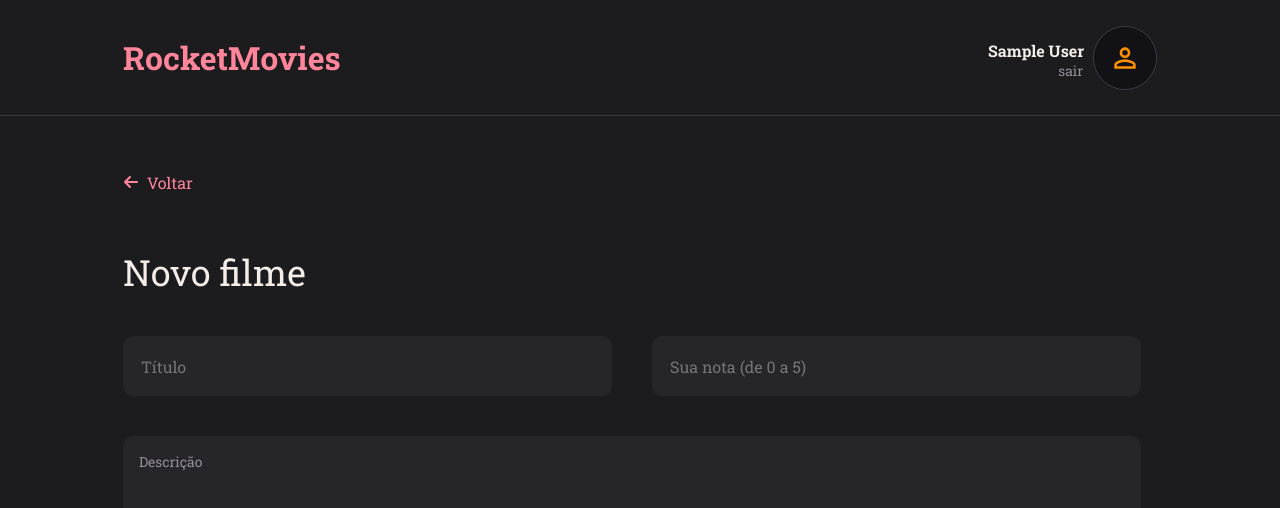
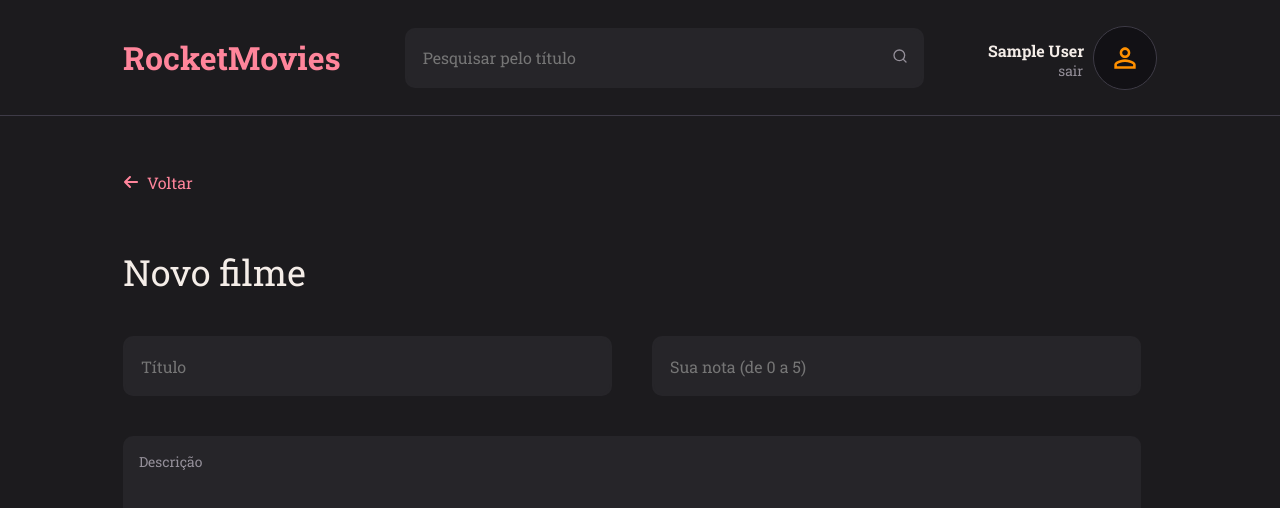
Before and after one commit to mfernandanll/rocketseat-stage09-frontend-rocketMovies, a React (Vite) app: page /createMovie in a window 1280 px wide. Shown: the top 508 px of the page. Built offline with nearby package versions, Linux system fonts and the light colour scheme; sample sign-in values are in the browser's storage.

Commit message:
Adding serach form and refactoring searchbar in header component

```diff
--- a/src/components/Header/index.tsx
+++ b/src/components/Header/index.tsx
@@ -1,19 +1,34 @@
-import { Brand, Container, Profile, Logout, Search } from "./styles";
+import { Brand, Container, Profile, Logout, SearchBar } from "./styles";
 import { useAuth } from '../../hooks/auth';
 import { useNavigate } from "react-router-dom";
-
+import { useForm } from 'react-hook-form';
 import { api } from "../../services/api";
 
 import avatarPlaceholder from "../../assets/avatar_placeholder.svg";
-import { ReactNode } from "react";
+import { ReactNode, useEffect } from "react";
+import { InputField } from "../InputField";
+import { FiSearch } from "react-icons/fi";
+
+import * as zod from 'zod'
+import { zodResolver } from "@hookform/resolvers/zod";
+
+const search = zod.object({
+  query: zod.string(),
+})
+
+export type SearchInfo = zod.infer<typeof search>
 
 interface HeaderProps {
-  children?: ReactNode
+  children?: ReactNode;
+  handleSearch: (data: SearchInfo) => void;
 }
 
-export function Header({ children }: HeaderProps) {
+export function Header({ handleSearch }: HeaderProps) {
   const { signOut, user } = useAuth();
   const navigation = useNavigate();
+  const { register, handleSubmit, watch } = useForm<SearchInfo>({
+    resolver: zodResolver(search),
+  })
 
   function handleSignOut() {
     navigation("/");
@@ -22,13 +37,30 @@ export function Header({ children }: HeaderProps) {
 
   const avatarUrl = user.avatar ? `${api.defaults.baseURL}/files/${user.avatar}` : avatarPlaceholder;
 
+  const query = watch('query');
+
+  useEffect(() => {
+    if (query === '') {
+      handleSubmit(handleSearch)();
+    }
+  }, [query, handleSubmit, handleSearch]);
+
   return (
     <Container>
       <Brand>
         <h1>RocketMovies</h1>
       </Brand>
 
-      <Search>{children}</Search>
+      <SearchBar onSubmit={handleSubmit(handleSearch)}>
+        <InputField
+          placeholder="Pesquisar pelo título"
+          type="text"
+          {...register('query')}
+        />
+        <button type="submit">
+          <FiSearch />
+        </button>
+      </SearchBar>
 
       <Profile to="/profile">
         <div>
--- a/src/components/Header/styles.ts
+++ b/src/components/Header/styles.ts
@@ -25,10 +25,19 @@ export const Brand = styled.div`
   font-weight: 700;
 `
 
-export const Search = styled.div`
+export const SearchBar = styled.form`
   display: flex;
   align-items: center;
   flex-grow: 1;
+  position: relative;
+
+  button {
+    background: transparent;
+    border: none;
+    color: ${({ theme }) => theme.COLORS.GRAY_100};
+    position: absolute;
+    right: 1rem;
+  }
 `;
 
 export const Profile = styled(Link)`
--- a/src/pages/Home/index.tsx
+++ b/src/pages/Home/index.tsx
@@ -1,12 +1,11 @@
 import { FiPlus } from "react-icons/fi";
 import { Card } from "../../components/Card";
-import { Header } from "../../components/Header";
+import { Header, SearchInfo } from "../../components/Header";
 import { Section } from "../../components/Section";
 import { Button, Container, Content, Title } from "./styles";
 import { useEffect, useState } from "react";
 import { api } from "../../services/api";
 import { useNavigate } from "react-router-dom";
-import { InputField } from "../../components/InputField";
 
 export interface Tag {
   id: number;
@@ -28,21 +27,21 @@ export interface Note {
 export function Home() {
   const [notes, setNotes] = useState<Note[]>([]);
   const [tags, setTags] = useState<Tag[]>([]);
-  const [tagSelected, setTagSelected] = useState('');
-  const [search, setSearch] = useState("");
+  const [search, setSearch] = useState<string>("");
 
   const navigate = useNavigate();
-
-  const tagsNames = tags.map(tag => tag.name)
 
   function handleMoviePreview(id: number) {
     navigate(`/moviePreview/${id}`);
   }
 
+  function handleSearch(data: SearchInfo) {
+    setSearch(data.query);
+  }
+
   useEffect(() => {
     async function fetchTags() {
       const response = await api.get("/movieTags");
-
       setTags(response.data);
     }
 
@@ -60,13 +59,7 @@ export function Home() {
 
   return (
     <Container>
-      <Header>
-        <InputField
-          placeholder="Pesquisar pelo título"
-          type="text"
-          onChange={(e) => setSearch(e.target.value)}
-        />
-      </Header>
+      <Header handleSearch={handleSearch} />
 
       <Content>
         <Title>
```
